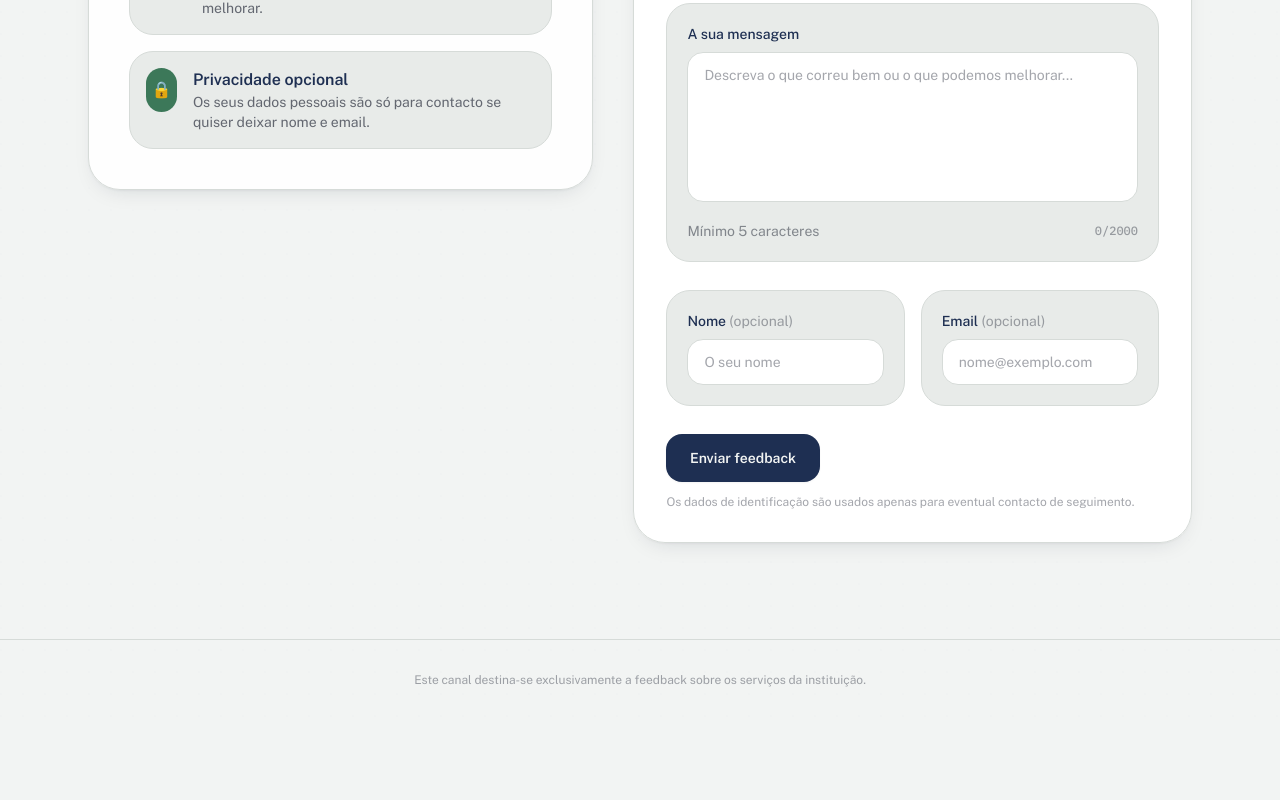
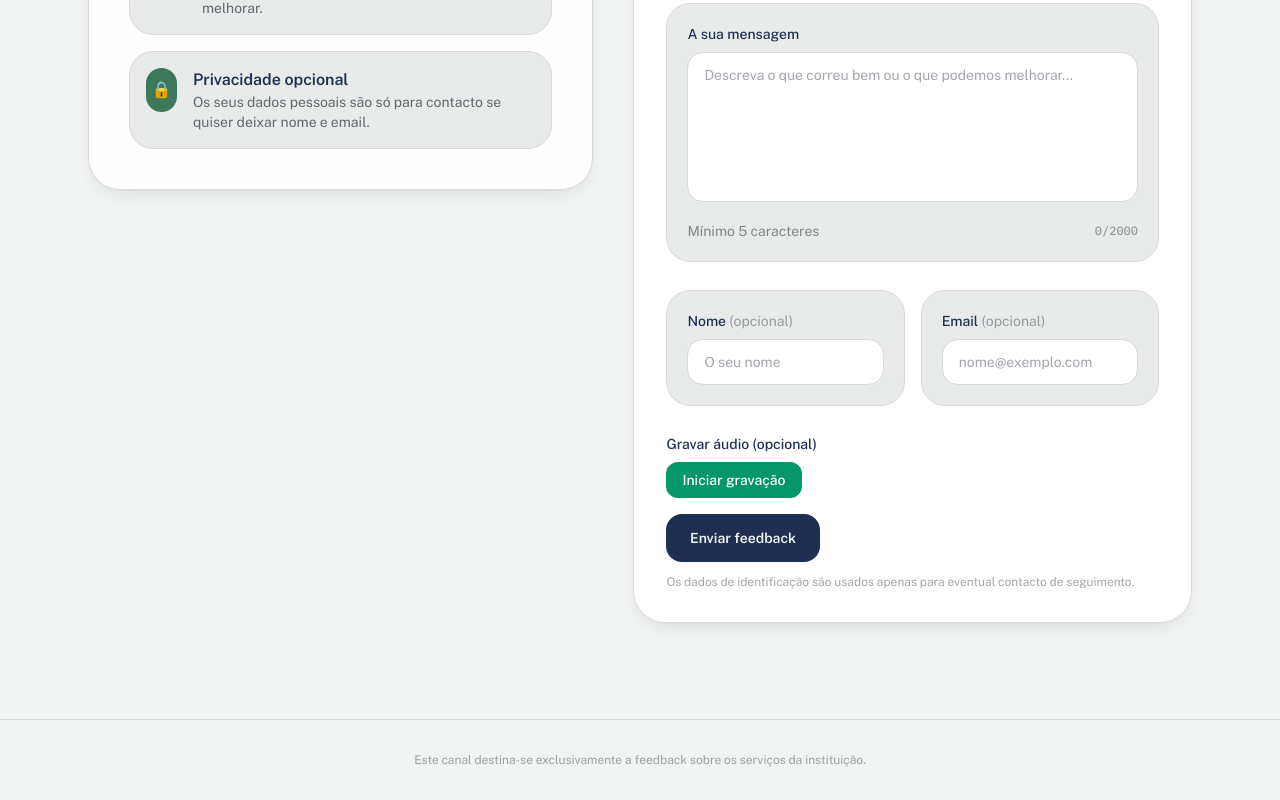
Before and after one commit to g8927286-png/feedback, a React (Vite) app in the folder frontend/: page / in a window 1280 px wide. Shown: the part 1705-2505 px from the top of the page. Before the commit the page ends 2425 px from the top, so only its background shows below. Built offline with nearby package versions, Linux system fonts and the light colour scheme; no server answers.

Commit message:
Add frontend audio recorder and FormData upload integration

```diff
--- a/frontend/src/api.ts
+++ b/frontend/src/api.ts
@@ -39,6 +39,21 @@ export function submitFeedback(draft: FeedbackDraft) {
   });
 }
 
+export async function submitFeedbackForm(form: FormData) {
+  const res = await fetch(`${API_BASE}/feedback`, {
+    method: 'POST',
+    body: form,
+    // Do not set Content-Type — browser will add multipart boundary
+  })
+
+  if (!res.ok) {
+    const data = await res.json().catch(() => ({}))
+    throw new ApiError(data.error || 'Ocorreu um erro. Tente novamente.', data.errors)
+  }
+
+  return res.json() as Promise<{ message: string; feedback: Feedback }>
+}
+
 export function adminLogin(password: string) {
   return request<{ token: string; institution: string }>("/admin/login", {
     method: "POST",
--- a/frontend/src/components/FeedbackForm.tsx
+++ b/frontend/src/components/FeedbackForm.tsx
@@ -1,5 +1,5 @@
-import { FormEvent, useEffect, useState } from "react";
-import { ApiError, getCategories, submitFeedback } from "../api";
+import { FormEvent, useEffect, useRef, useState } from "react";
+import { ApiError, getCategories, submitFeedback, submitFeedbackForm } from "../api";
 import StarRating from "./StarRating";
 
 interface FeedbackFormProps {
@@ -25,6 +25,12 @@ export default function FeedbackForm({ onSuccess, onError }: FeedbackFormProps)
   const [message, setMessage] = useState("");
   const [errors, setErrors] = useState<Record<string, string>>({});
   const [submitting, setSubmitting] = useState(false);
+  // audio recording
+  const [isRecording, setIsRecording] = useState(false);
+  const [audioBlob, setAudioBlob] = useState<Blob | null>(null);
+  const [audioURL, setAudioURL] = useState<string | null>(null);
+  const mediaRecorderRef = useRef<MediaRecorder | null>(null);
+  const audioChunksRef = useRef<Blob[]>([]);
 
   useEffect(() => {
     getCategories()
@@ -53,12 +59,27 @@ export default function FeedbackForm({ onSuccess, onError }: FeedbackFormProps)
 
     setSubmitting(true);
     try {
-      await submitFeedback({ name, email, category, rating, message });
+      if (audioBlob) {
+        const form = new FormData();
+        form.append("name", name);
+        form.append("email", email);
+        form.append("category", category);
+        form.append("rating", String(rating));
+        form.append("message", message);
+        const filename = `feedback_${Date.now()}.webm`;
+        const file = new File([audioBlob], filename, { type: audioBlob.type || "audio/webm" });
+        form.append("audio", file);
+        await submitFeedbackForm(form);
+      } else {
+        await submitFeedback({ name, email, category, rating, message });
+      }
       setName("");
       setEmail("");
       setCategory(categories[0]);
       setRating(0);
       setMessage("");
+      setAudioBlob(null);
+      setAudioURL(null);
       onSuccess();
     } catch (err) {
       if (err instanceof ApiError) {
@@ -70,6 +91,35 @@ export default function FeedbackForm({ onSuccess, onError }: FeedbackFormProps)
     } finally {
       setSubmitting(false);
     }
+  }
+
+  async function startRecording() {
+    try {
+      const stream = await navigator.mediaDevices.getUserMedia({ audio: true });
+      audioChunksRef.current = [];
+      const mr = new MediaRecorder(stream);
+      mediaRecorderRef.current = mr;
+      mr.ondataavailable = (ev) => {
+        if (ev.data && ev.data.size > 0) audioChunksRef.current.push(ev.data);
+      };
+      mr.onstop = () => {
+        const blob = new Blob(audioChunksRef.current, { type: 'audio/webm' });
+        setAudioBlob(blob);
+        const url = URL.createObjectURL(blob);
+        setAudioURL(url);
+        stream.getTracks().forEach((t) => t.stop());
+      };
+      mr.start();
+      setIsRecording(true);
+    } catch (err) {
+      onError('Não foi possível aceder ao microfone. Verifique as permissões.');
+    }
+  }
+
+  function stopRecording() {
+    const mr = mediaRecorderRef.current;
+    if (mr && mr.state !== 'inactive') mr.stop();
+    setIsRecording(false);
   }
 
   return (
@@ -167,6 +217,31 @@ export default function FeedbackForm({ onSuccess, onError }: FeedbackFormProps)
       </div>
 
       <div className="mt-7">
+        <div className="mb-4">
+          <label className="mb-2 block text-sm font-medium text-navy">Gravar áudio (opcional)</label>
+          <div className="flex items-center gap-3">
+            {!isRecording ? (
+              <button
+                type="button"
+                onClick={startRecording}
+                className="rounded-xl bg-emerald-600 px-4 py-2 text-sm font-medium text-white"
+              >
+                Iniciar gravação
+              </button>
+            ) : (
+              <button
+                type="button"
+                onClick={stopRecording}
+                className="rounded-xl bg-brick px-4 py-2 text-sm font-medium text-white"
+              >
+                Parar
+              </button>
+            )}
+            {audioURL && (
+              <audio src={audioURL} controls className="max-w-[240px]" />
+            )}
+          </div>
+        </div>
         <button
           type="submit"
           disabled={submitting}
```
